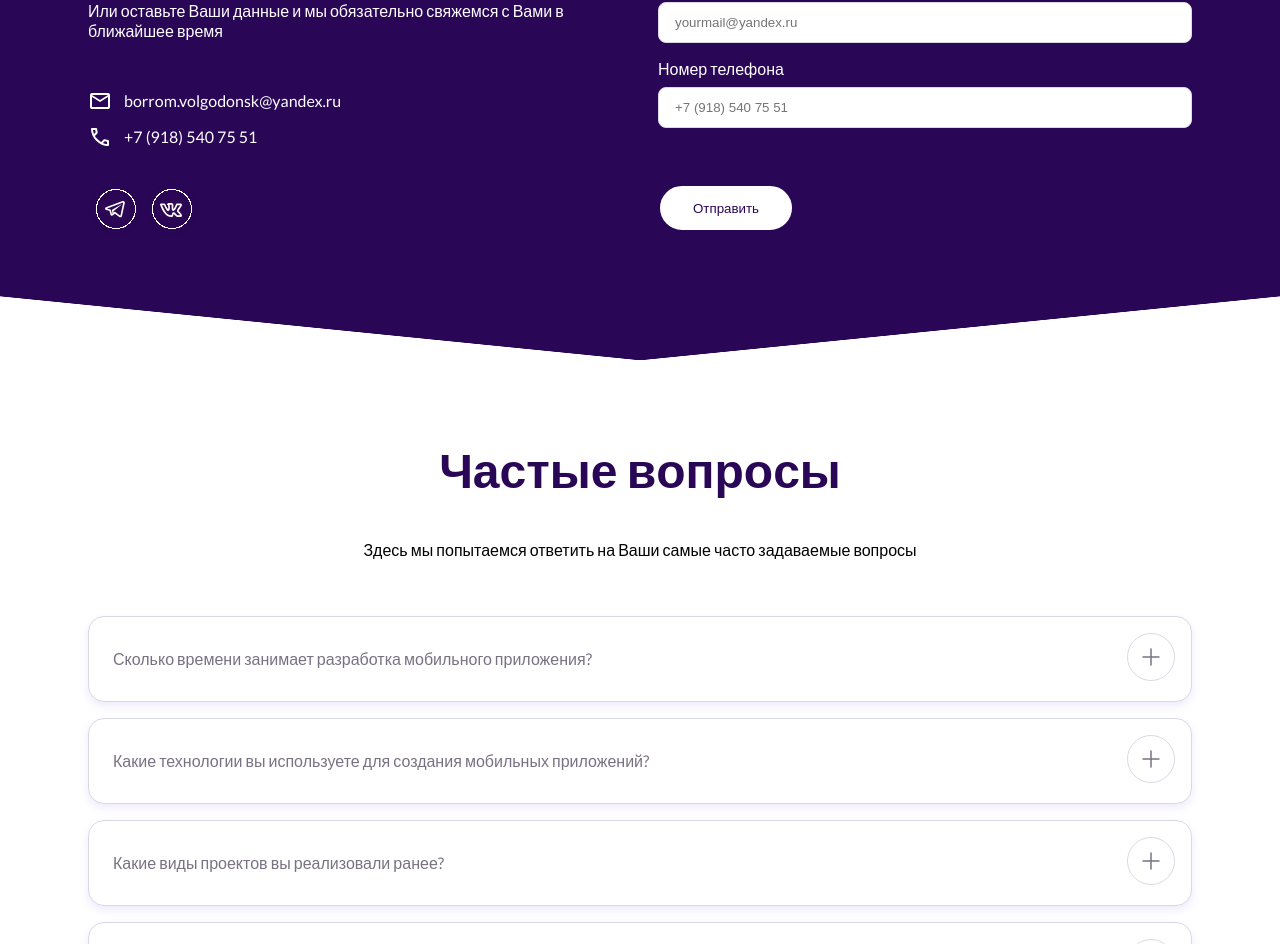
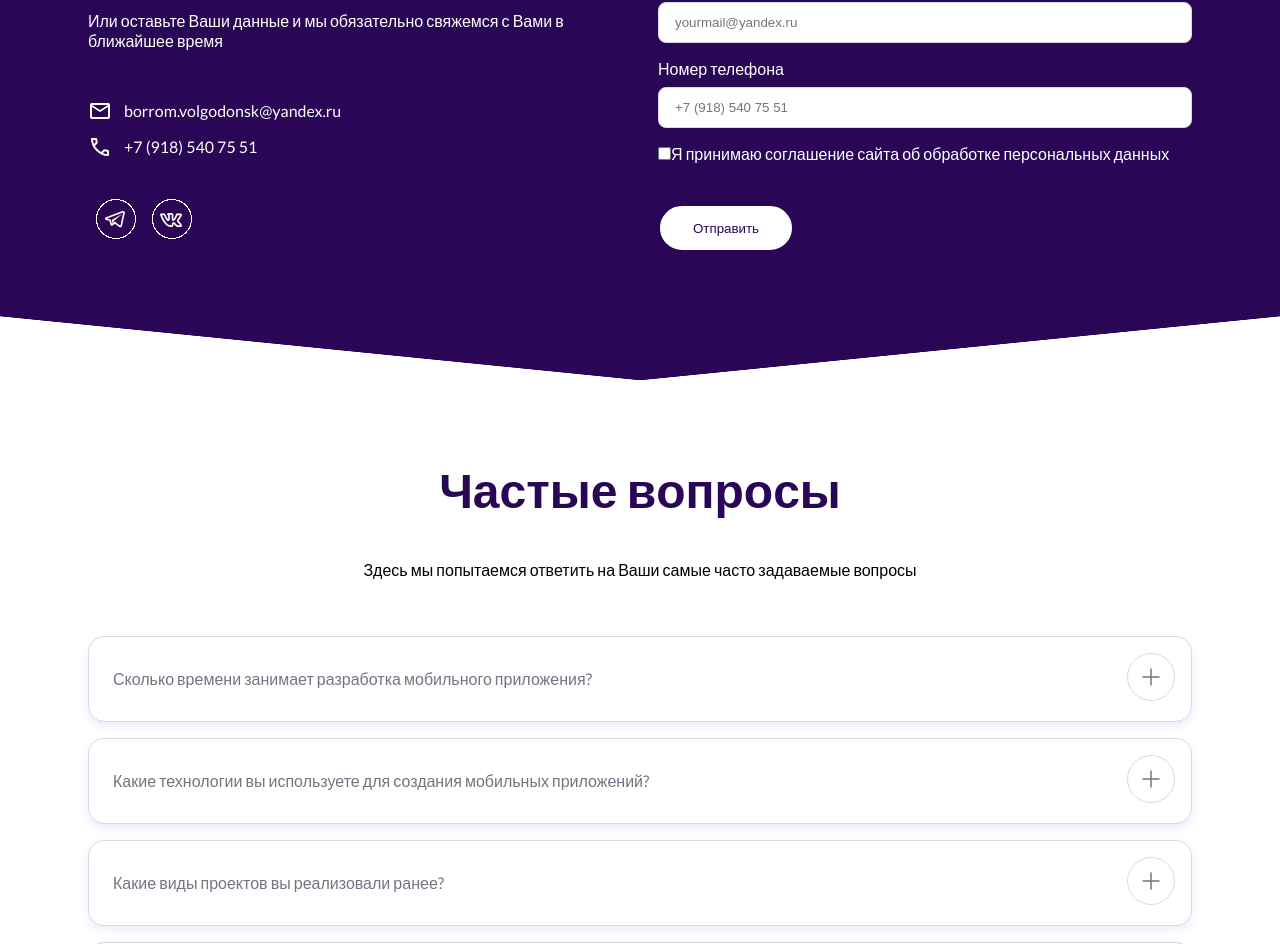
Before and after one commit to Kristinycheremych/romashov-soft, a React (Create React App) app in the folder client/: page / in a window 1280 px wide. Shown: the part 2308-3252 px from the top of the page. Built offline with nearby package versions, Linux system fonts and the light colour scheme.

Commit message:
Изменение контактов

```diff
--- a/client/package.json
+++ b/client/package.json
@@ -10,6 +10,7 @@
     "cors": "^2.8.5",
     "express": "^4.18.2",
     "firebase": "^10.7.1",
+    "formik": "^2.4.5",
     "nodemailer": "^6.9.7",
     "react": "^18.2.0",
     "react-bootstrap": "^2.9.1",
@@ -21,7 +22,8 @@
     "react-slick": "^0.29.0",
     "react-toastify": "^9.1.3",
     "slick-carousel": "^1.8.1",
-    "web-vitals": "^2.1.4"
+    "web-vitals": "^2.1.4",
+    "yup": "^1.3.3"
   },
   "scripts": {
     "start": "react-scripts start",
--- a/client/src/components/contacts/contact.js
+++ b/client/src/components/contacts/contact.js
@@ -13,6 +13,8 @@ function ContactsForm() {
   const [email, setEmail] = useState("")
   const [phone, setPhone] = useState("")
 
+  const [response, setResponse] = useState("");
+
   const handleSubmit = (e) => {
     e.preventDefault();
     firebaseDB.child("user").push({
@@ -20,9 +22,12 @@ function ContactsForm() {
       email: email,
       phone: phone
     })
-      .then(() => {
-        alert("Сообщение успешно отправлено")
+      .then((response) => {
+        setResponse(response);
       })
+      // .then(() => {
+      //   alert("Сообщение успешно отправлено")
+      // })
       .catch((error) => {
         alert(error.message)
       })
@@ -53,7 +58,7 @@ function ContactsForm() {
                   <p>borrom.volgodonsk@yandex.ru</p>
                 </div>
                 <div className={style.contacts_right_phone}>
-                  <img src={contactPhone} alt=''/>
+                  <img src={contactPhone} alt='' />
                   <p>+7 (918) 540 75 51</p>
                 </div>
                 <div>
@@ -97,6 +102,17 @@ function ContactsForm() {
                   required
                 ></input>
 
+                <input
+                  type="checkbox"
+                  id="checkbox"
+                  defaultChecked={false}
+
+                />
+
+                <label htmlFor="checkbox">Я принимаю соглашение сайта об обработке персональных данных</label>
+
+                <br></br>
+
                 <button type="submit"></button>
               </form >
 
@@ -105,6 +121,14 @@ function ContactsForm() {
                   <div>Спасибо, что связались с нами.</div>
                 }
               </div> */}
+
+              <div className={style.message}>
+                {response && (
+                  <p>
+                    Данные успешно отправлены
+                  </p>
+                )}
+              </div>
 
             </div>
 
--- a/client/src/components/contacts/contact.module.css
+++ b/client/src/components/contacts/contact.module.css
@@ -159,3 +159,7 @@ button[type=submit]:hover {
     background-color: var(--dark-06);
     color: var(--white);
 }
+
+.message{
+    color: green;
+}
```
Also changed, not shown: 1 other file (tests, documents, lock files or other folders).
